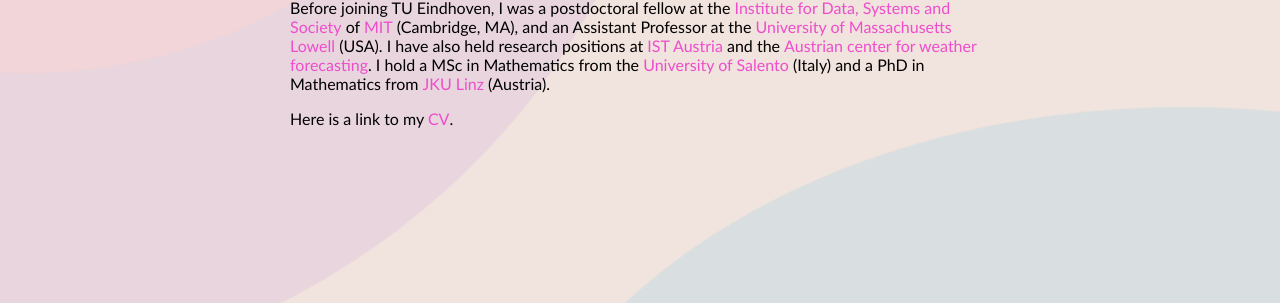
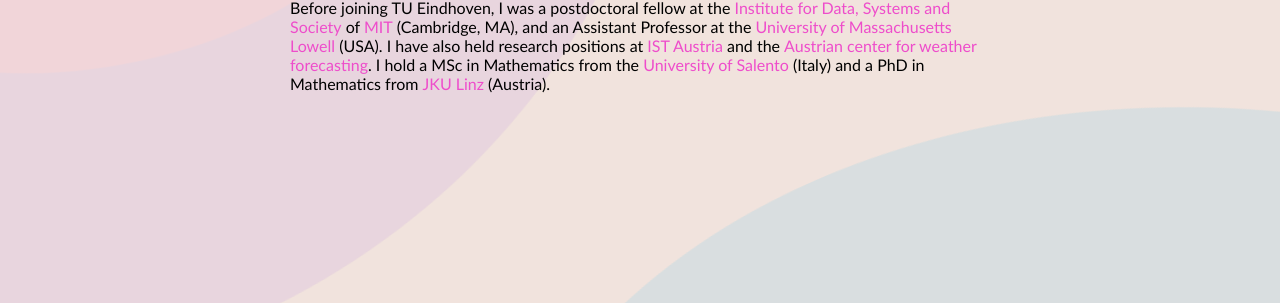
Before and after one commit to elisaperrone/elisaperrone.github.io, a Jekyll site: the page built from index.md, in a window 1280 px wide. Shown: the part 331-634 px from the top of the page. Built offline with Jekyll 4.4.1, drawn with Linux system fonts in a browser that asks for light colours.

Commit message:
Update index.md

```diff
--- a/index.md
+++ b/index.md
@@ -12,5 +12,4 @@ My research spans from mathematical statistics to applied statistics. I am mainl
 
 Before joining TU Eindhoven, I was a postdoctoral fellow at the [Institute for Data, Systems and Society](https://idss.mit.edu/) of [MIT](https://www.mit.edu) (Cambridge, MA), and an Assistant Professor at the  [University of Massachusetts Lowell](https://www.uml.edu/sciences/mathematics/) (USA). I have also held research positions at [IST Austria](https://ist.ac.at/en/home/) and the [Austrian center for weather forecasting](https://www.zamg.ac.at/cms/en/news). I hold a MSc in Mathematics from the [University of Salento](https://international.unisalento.it/departments/mathematics-and-physics) (Italy) and a PhD in Mathematics from [JKU Linz](https://www.jku.at/en/institute-of-applied-statistics/) (Austria).
 <br>
-
-Here is a link to my [CV](PerroneCV.pdf).
+<br>
```
